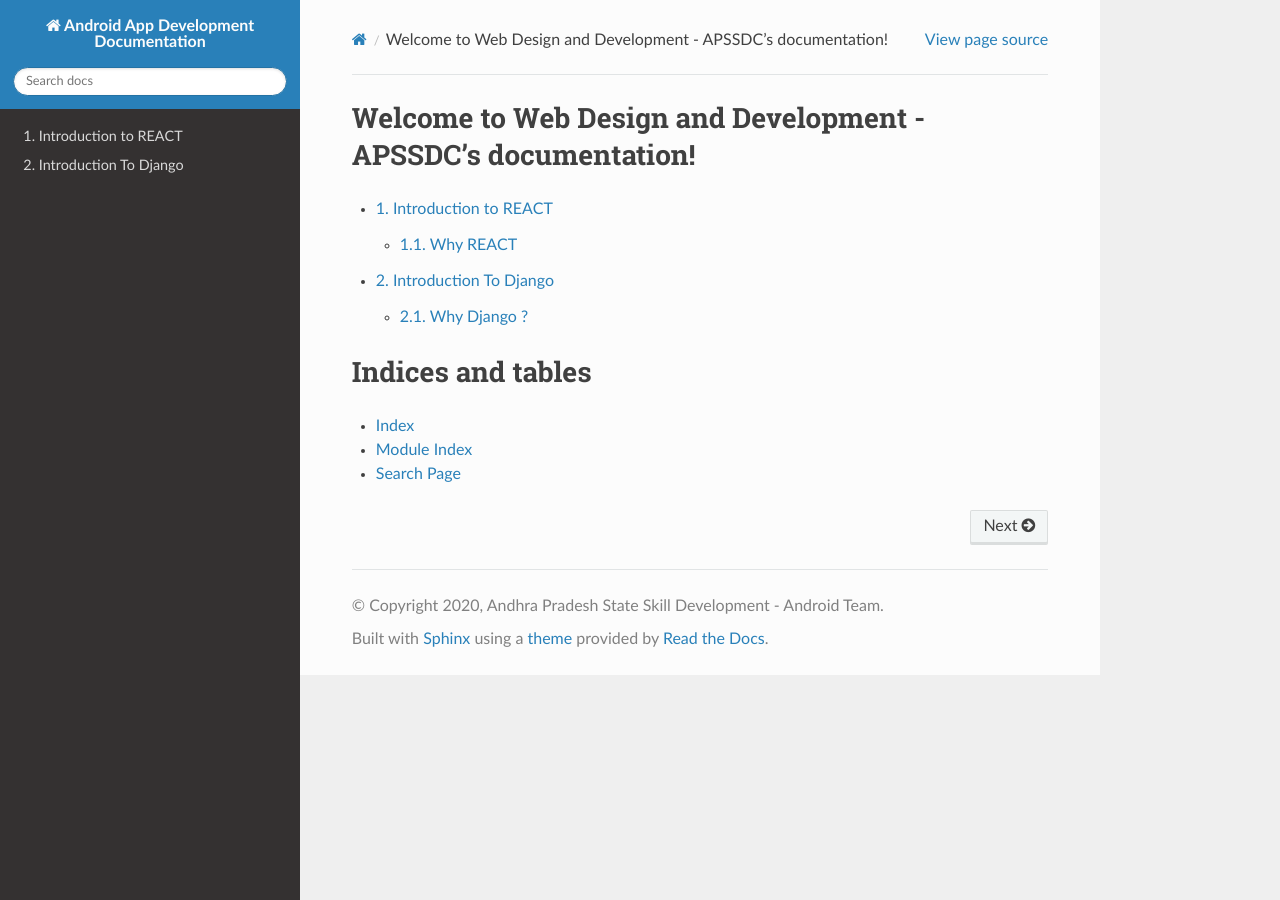
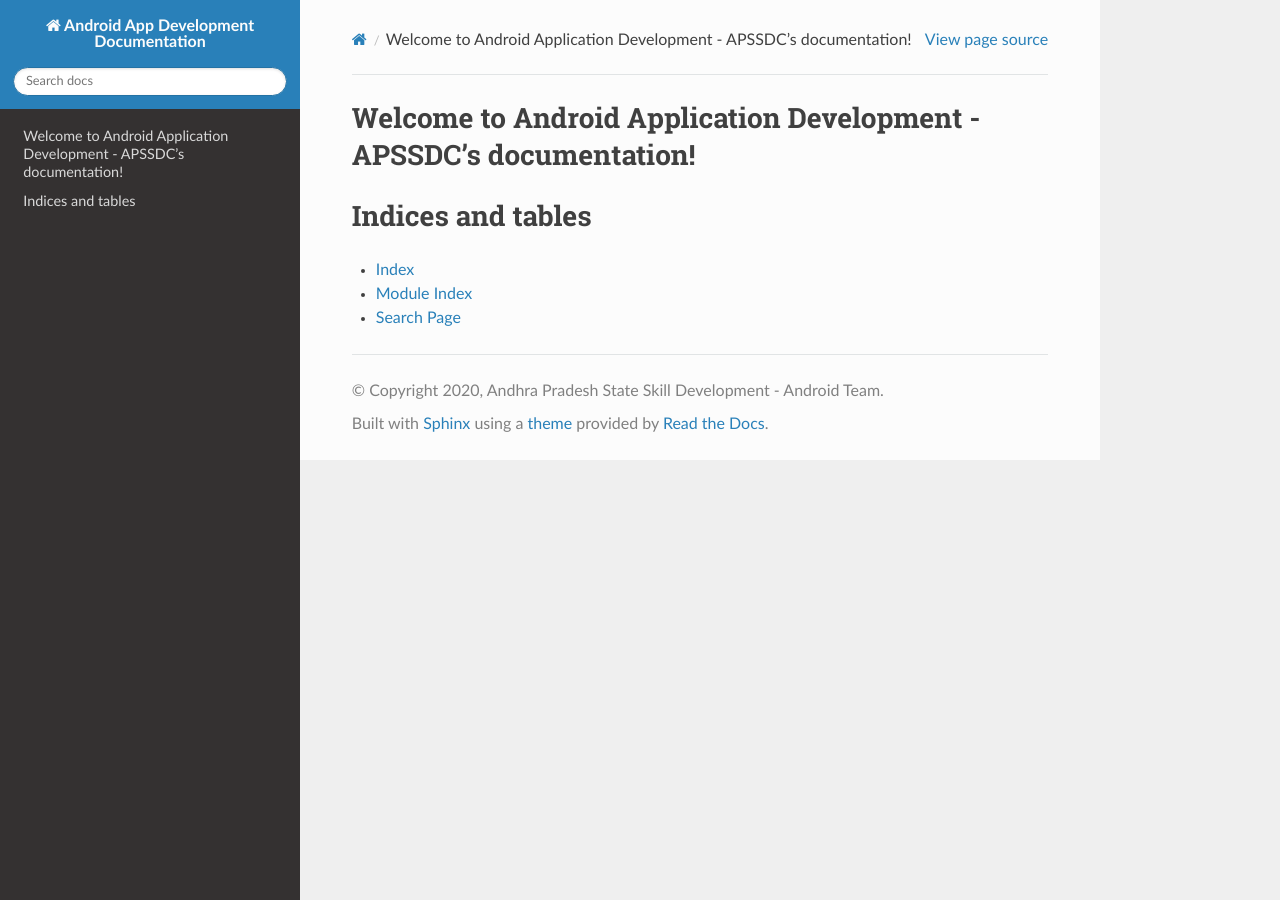
Before and after one commit to pavankumart46/AAD-Documentation, a Sphinx documentation site: the page built from docs/index.rst, in a window 1280 px wide. Built offline with Sphinx 7.4.7 and the Read the Docs theme 2.0.0, drawn with Linux system fonts in a browser that asks for light colours.

Commit message:
Update index.rst

```diff
--- a/docs/index.rst
+++ b/docs/index.rst
@@ -3,15 +3,14 @@
    You can adapt this file completely to your liking, but it should at least
    contain the root `toctree` directive.
 
-Welcome to Web Design and Development - APSSDC's documentation!
+Welcome to Android Application Development - APSSDC's documentation!
 ===============================================================
 
 .. toctree::
    :maxdepth: 2
    :numbered:
 
-   Introduction to REACT
-   Introduction to Django.md
+
 
 
 
```
